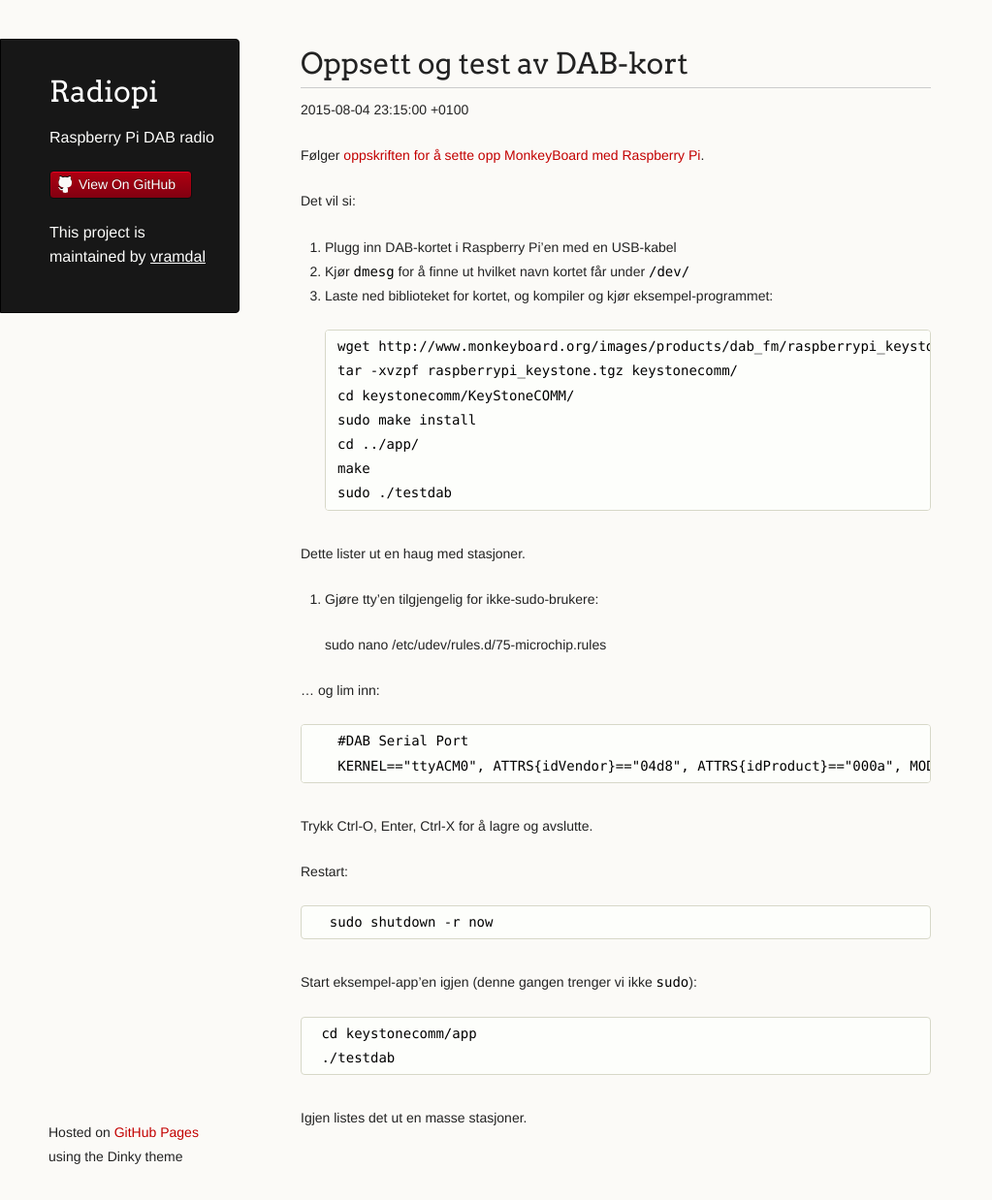
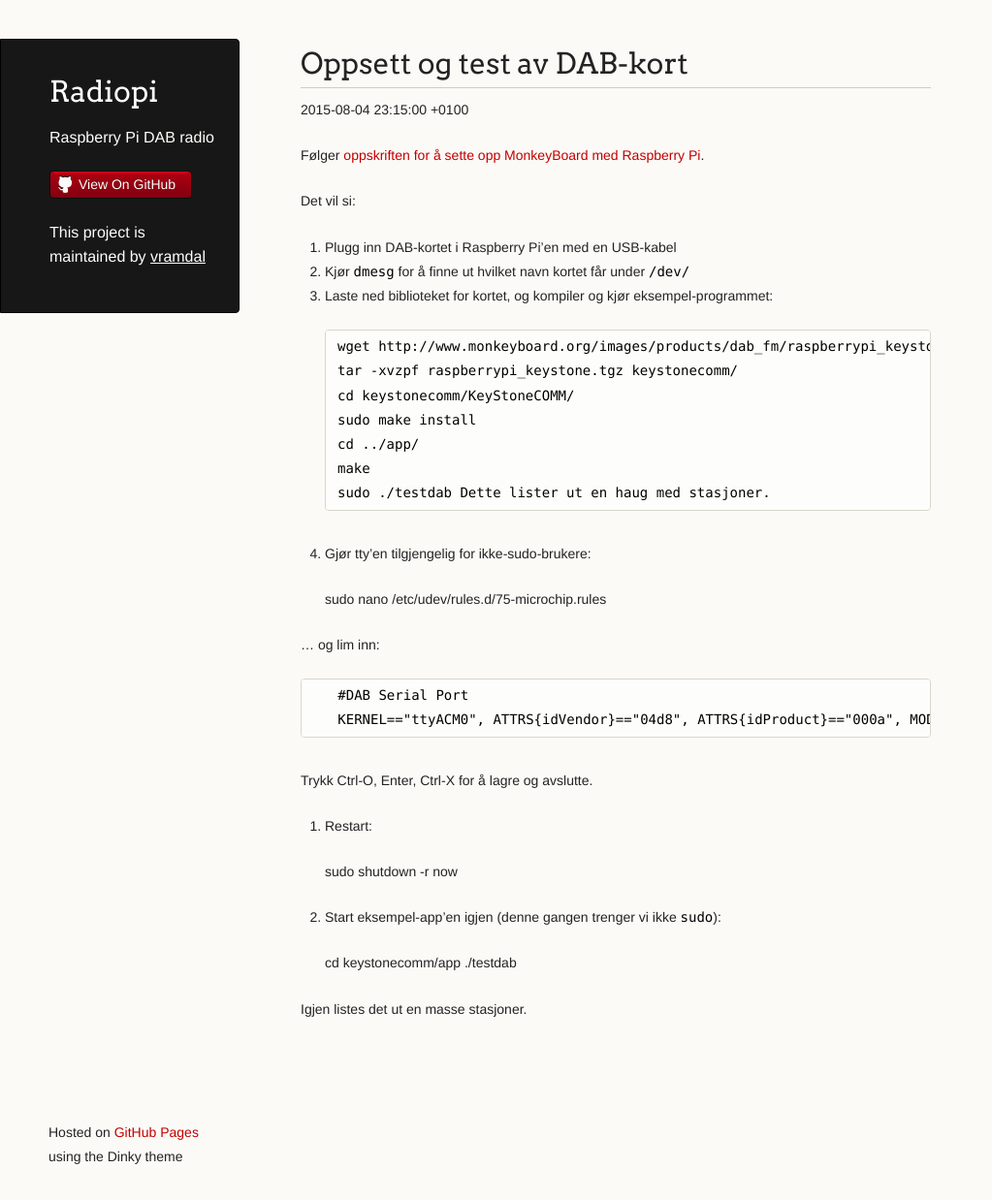
Before and after one commit to vramdal/radiopi, a Jekyll site: the page built from dab-kort-oppsett.md, in a window 1280 px wide and 1238 px high. Shown: the whole window at 97% size, without its empty margins (0-1023 px from the left). Built offline with Jekyll 4.4.1, drawn with Linux system fonts in a browser that asks for light colours; some of the changed lines change nothing that is shown.

Commit message:
Kosmetikk

```diff
--- a/dab-kort-oppsett.md
+++ b/dab-kort-oppsett.md
@@ -20,10 +20,8 @@
        cd ../app/
        make
        sudo ./testdab
-
 Dette lister ut en haug med stasjoner.
-
-4. Gjøre tty'en tilgjengelig for ikke-sudo-brukere:
+4. Gjør tty'en tilgjengelig for ikke-sudo-brukere:
 
 
       sudo nano /etc/udev/rules.d/75-microchip.rules
@@ -35,14 +33,12 @@
        KERNEL=="ttyACM0", ATTRS{idVendor}=="04d8", ATTRS{idProduct}=="000a", MODE="666", GROUP="pi"
 
 Trykk <kbd>Ctrl</kbd>-<kbd>O</kbd>, <kbd>Enter</kbd>, <kbd>Ctrl</kbd>-<kbd>X</kbd> for å lagre og avslutte.
-
-Restart:
+5. Restart:
 
 
       sudo shutdown -r now
 
-
-Start eksempel-app'en igjen (denne gangen trenger vi ikke `sudo`):
+6. Start eksempel-app'en igjen (denne gangen trenger vi ikke `sudo`):
 
 
      cd keystonecomm/app
```
